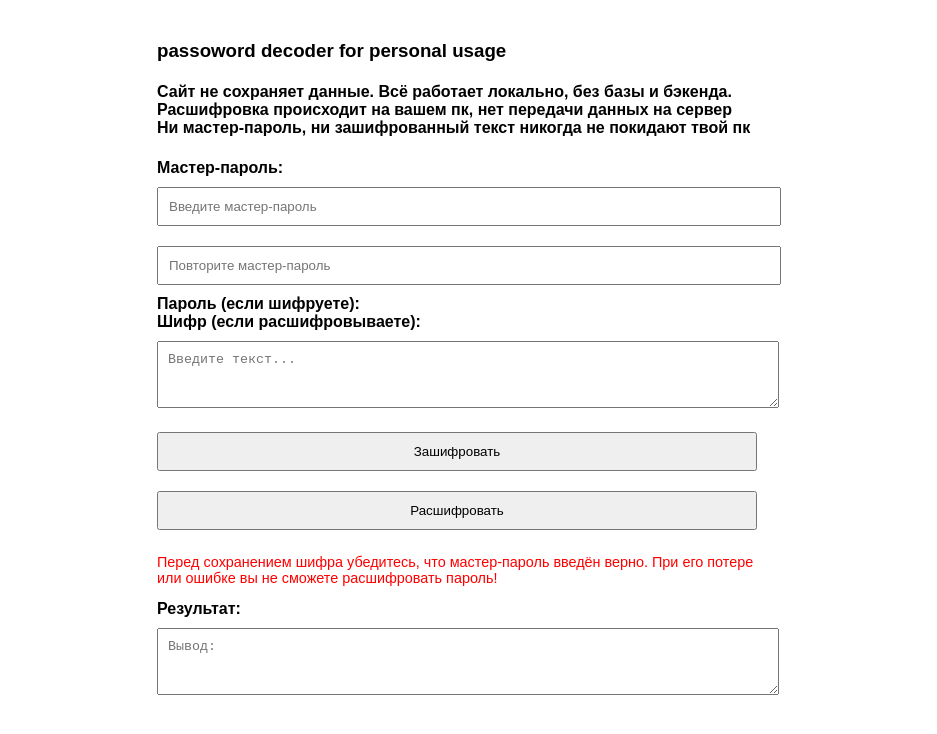
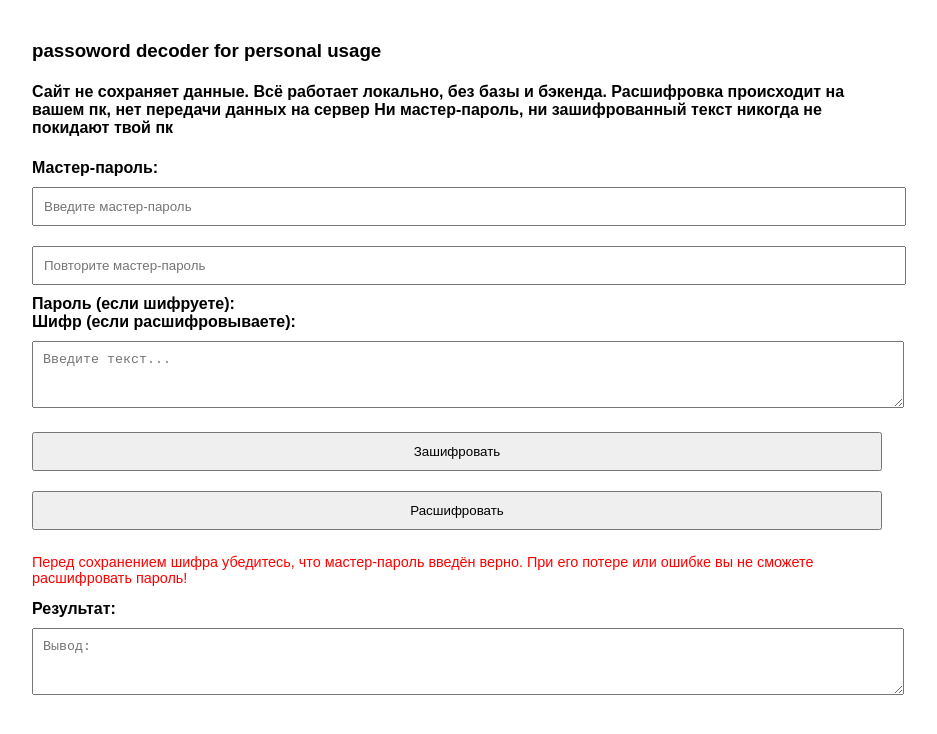
Before and after one commit to eldar-05/passwordEnoderSite, a plain HTML site: page index.html in a window 1280 px wide. Shown: the whole page, without its empty margins (183-1120 px from the left). Drawn offline with nearby package versions, Linux system fonts and the light colour scheme.

Commit message:
Update index.html

```diff
--- a/index.html
+++ b/index.html
@@ -5,7 +5,7 @@
   <title>Шифратор паролей (AES)</title>
   <script src="https://cdnjs.cloudflare.com/ajax/libs/crypto-js/4.1.1/crypto-js.min.js"></script>
   <style>
-    body { font-family: Arial, sans-serif; max-width: 600px; margin: 40px auto; }
+    body { font-family: Arial, sans-serif; max-width: 850px; margin: 40px auto; }
     input, textarea, button { width: 100%; margin: 10px 0; padding: 10px; }
     label { font-weight: bold; }
     .warn { color: red; font-size: 0.9em; }
```
